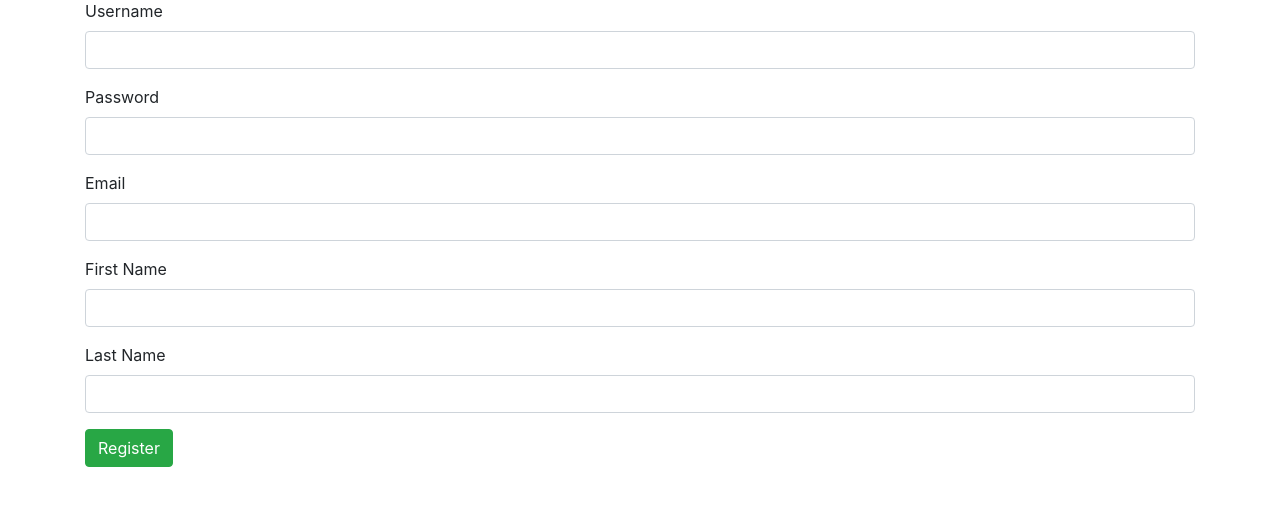
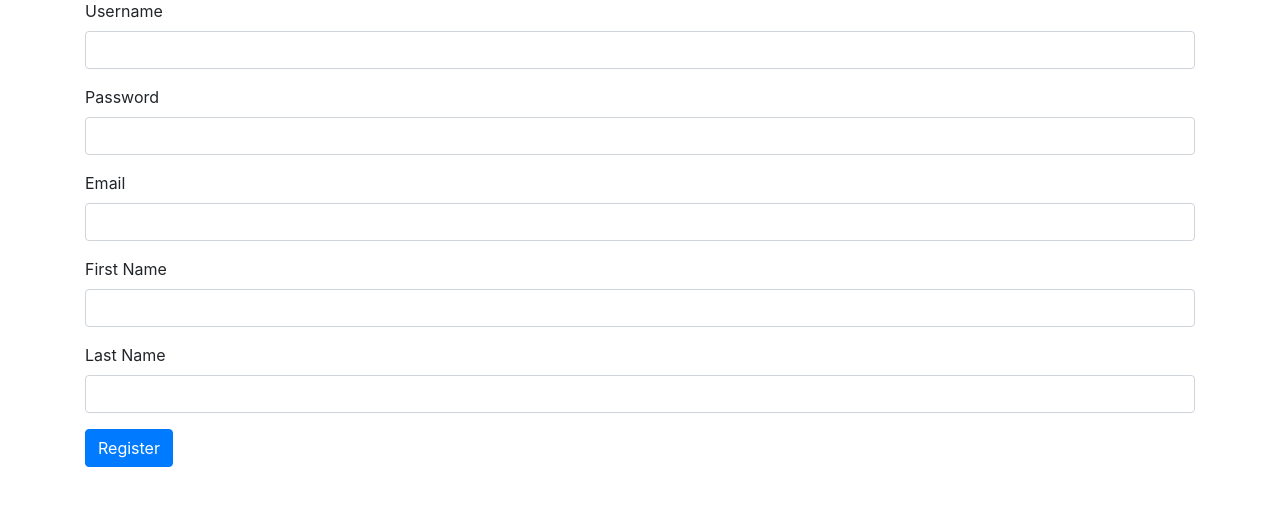
Before and after one commit to icym1lk/flask-feedback, a Flask app: page /register in a window 1280 px wide. Shown: the part 57-586 px from the top of the page. Run offline with Flask 2, Linux system fonts and the light colour scheme; some libraries are stand-ins or nearby versions.

Commit message:
Change btn class to primary on register.html, login.html

```diff
--- a/templates/login.html
+++ b/templates/login.html
@@ -8,7 +8,7 @@
     <h1>Login</h1>
     <form>
         {% include "_form.html" %}
-        <button class="btn btn-success" formmethod="POST">Login</button>
+        <button class="btn btn-primary" formmethod="POST">Login</button>
         <!-- <button class="btn btn-outline-secondary" formaction="/" formmethod="GET">Cancel</button> -->
     </form>
 </div>
--- a/templates/register.html
+++ b/templates/register.html
@@ -8,7 +8,7 @@
     <h1>Register for our site</h1>
     <form>
         {% include "_form.html" %}
-        <button class="btn btn-success" formmethod="POST">Register</button>
+        <button class="btn btn-primary" formmethod="POST">Register</button>
         <!-- <button class="btn btn-outline-secondary" formaction="/" formmethod="GET">Cancel</button> -->
     </form>
 </div>
```
